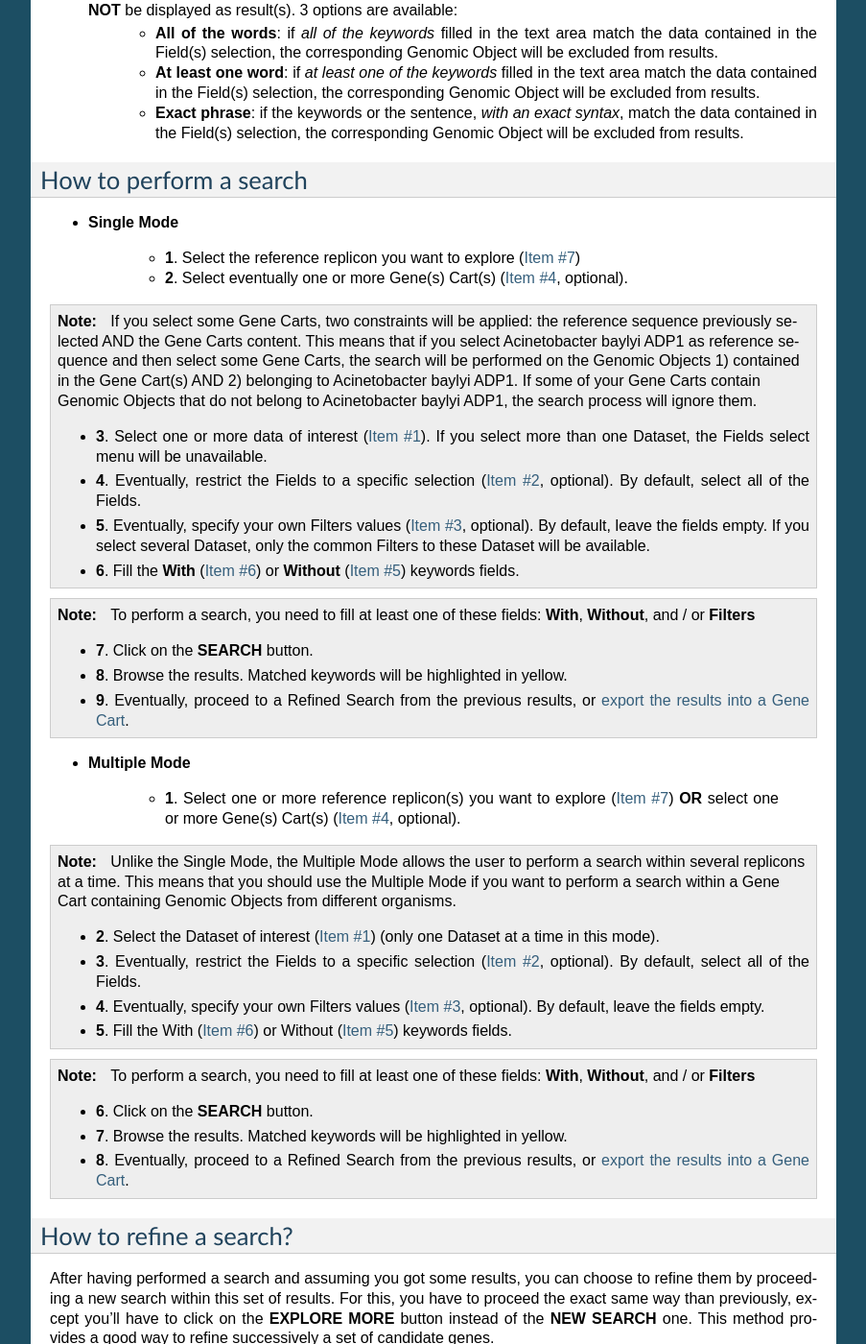
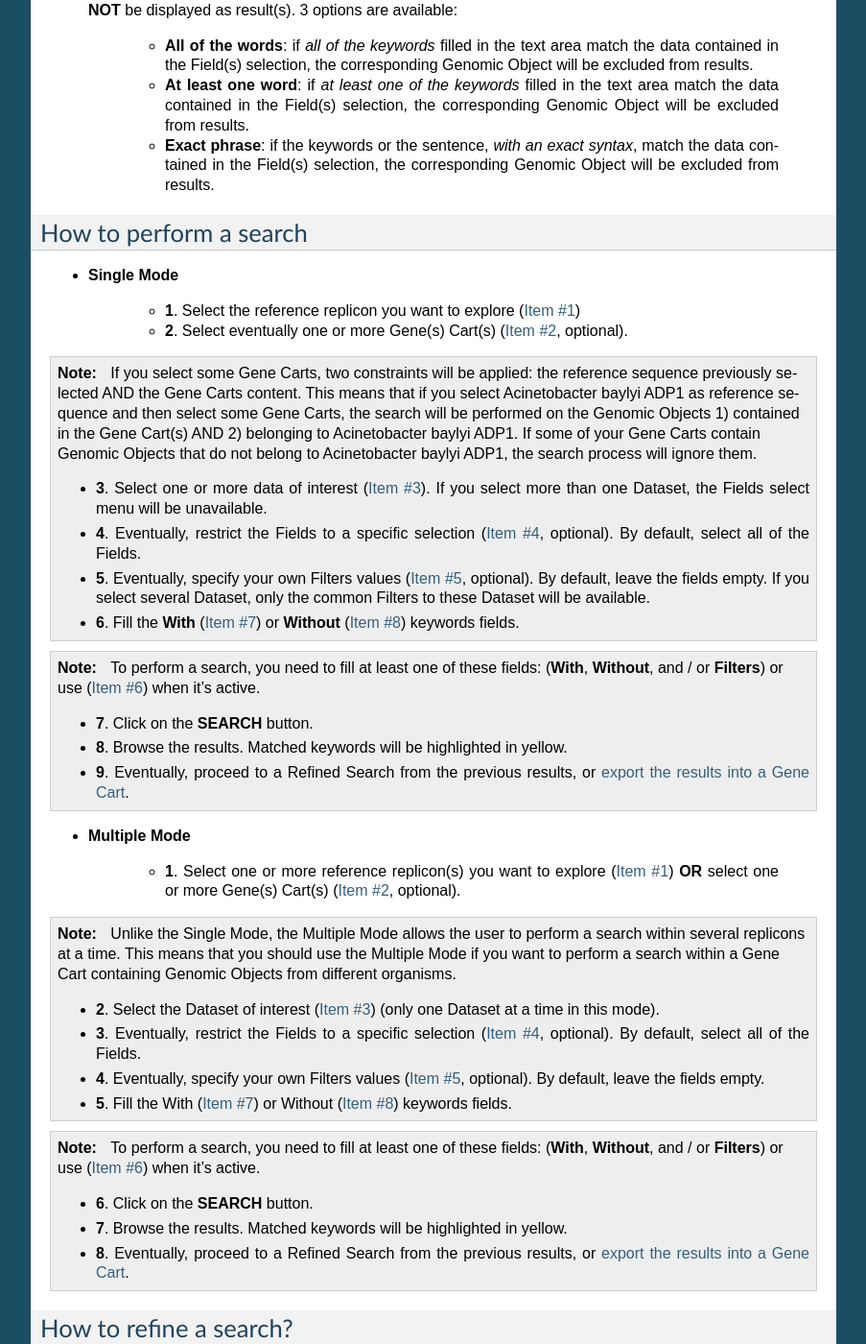
Before and after one commit to labgem/microscope-user-doc, a Sphinx documentation site: the page built from docs/content/search/keywords.rst, in a window 1280 px wide and 1400 px high, scrolled down 4748 px. Shown: the whole window at 96% size, without its empty margins (198-1101 px from the left). Built offline with Sphinx 7.4.7, drawn with Linux system fonts in a browser that asks for light colours; formulas are drawn with MathJax 3.

Commit message:
Update keywords.rst

```diff
--- a/docs/content/search/keywords.rst
+++ b/docs/content/search/keywords.rst
@@ -127,6 +127,7 @@ How to read the With / Without keyword fields and their options?
 	* **Exact phrase**: The system will look for the keywords or the sentence, *with an exact syntax*, into the data contained in the Field(s) selection. This option is very selective.
 
 * **WITHOUT field**: Fill the text area with the keyword(s) you want to *exclude* from the potential results. If the keyword matches some data contained in the Field(s) selection, the corresponding Genomic Object(s) will **NOT** be displayed as result(s). 3 options are available:
+
 	* **All of the words**: if *all of the keywords* filled in the text area match the data contained in the Field(s) selection, the corresponding Genomic Object will be excluded from results.
 	* **At least one word**: if *at least one of the keywords* filled in the text area match the data contained in the Field(s) selection, the corresponding Genomic Object will be excluded from results.
 	* **Exact phrase**: if the keywords or the sentence, *with an exact syntax*, match the data contained in the Field(s) selection, the corresponding Genomic Object will be excluded from results.
@@ -137,34 +138,36 @@ How to perform a search
 
 * **Single Mode**
 
-	* **1**. Select the reference replicon you want to explore (`Item #7 <http://microscope.readthedocs.org/en/latest/content/search/keywords.html#how-to-read-the-interface>`_)
-	* **2**. Select eventually one or more Gene(s) Cart(s) (`Item #4 <http://microscope.readthedocs.org/en/latest/content/search/keywords.html#how-to-read-the-interface>`_, optional).
+	* **1**. Select the reference replicon you want to explore (`Item #1 <http://microscope.readthedocs.org/en/latest/content/search/keywords.html#how-to-read-the-interface>`_)
+	* **2**. Select eventually one or more Gene(s) Cart(s) (`Item #2 <http://microscope.readthedocs.org/en/latest/content/search/keywords.html#how-to-read-the-interface>`_, optional).
 
 .. note:: If you select some Gene Carts, two constraints will be applied: the reference sequence previously selected AND the Gene Carts content. This means that if you select Acinetobacter baylyi ADP1 as reference sequence and then select some Gene Carts, the search will be performed on the Genomic Objects 1) contained in the Gene Cart(s) AND 2) belonging to Acinetobacter baylyi ADP1. If some of your Gene Carts contain Genomic Objects that do not belong to Acinetobacter baylyi ADP1, the search process will ignore them.
 
-	* **3**. Select one or more data of interest (`Item #1 <http://microscope.readthedocs.org/en/latest/content/search/keywords.html#how-to-read-the-interface>`_). If you select more than one Dataset, the Fields select menu will be unavailable.
-	* **4**. Eventually, restrict the Fields to a specific selection (`Item #2 <http://microscope.readthedocs.org/en/latest/content/search/keywords.html#how-to-read-the-interface>`_, optional). By default, select all of the Fields.
-	* **5**. Eventually, specify your own Filters values (`Item #3 <http://microscope.readthedocs.org/en/latest/content/search/keywords.html#how-to-read-the-interface>`_, optional). By default, leave the fields empty. If you select several Dataset, only the common Filters to these Dataset will be available.
-	* **6**. Fill the **With** (`Item #6 <http://microscope.readthedocs.org/en/latest/content/search/keywords.html#how-to-read-the-interface>`_) or **Without** (`Item #5 <http://microscope.readthedocs.org/en/latest/content/search/keywords.html#how-to-read-the-interface>`_) keywords fields.
+	* **3**. Select one or more data of interest (`Item #3 <http://microscope.readthedocs.org/en/latest/content/search/keywords.html#how-to-read-the-interface>`_). If you select more than one Dataset, the Fields select menu will be unavailable.
+	* **4**. Eventually, restrict the Fields to a specific selection (`Item #4 <http://microscope.readthedocs.org/en/latest/content/search/keywords.html#how-to-read-the-interface>`_, optional). By default, select all of the Fields.
+	* **5**. Eventually, specify your own Filters values (`Item #5 <http://microscope.readthedocs.org/en/latest/content/search/keywords.html#how-to-read-the-interface>`_, optional). By default, leave the fields empty. If you select several Dataset, only the common Filters to these Dataset will be available.
+	* **6**. Fill the **With** (`Item #7 <http://microscope.readthedocs.org/en/latest/content/search/keywords.html#how-to-read-the-interface>`_) or **Without** (`Item #8 <http://microscope.readthedocs.org/en/latest/content/search/keywords.html#how-to-read-the-interface>`_) keywords fields.
 
-.. note:: To perform a search, you need to fill at least one of these fields: **With**, **Without**, and / or **Filters**
+
+.. note:: To perform a search, you need to fill at least one of these fields: (**With**, **Without**, and / or **Filters**) or use (`Item #6 <http://microscope.readthedocs.org/en/latest/content/search/keywords.html#how-to-read-the-interface>`_) when it's active.
 
 	* **7**. Click on the **SEARCH** button.
 	* **8**. Browse the results. Matched keywords will be highlighted in yellow.
 	* **9**. Eventually, proceed to a Refined Search from the previous results, or `export the results into a Gene Cart <http://microscope.readthedocs.org/en/latest/content/userpanel/genesbasket.html>`_.
 
+
 * **Multiple Mode**
 
-	* **1**. Select one or more reference replicon(s) you want to explore (`Item #7 <http://microscope.readthedocs.org/en/latest/content/search/keywords.html#how-to-read-the-interface>`_) **OR** select one or more Gene(s) Cart(s) (`Item #4 <http://microscope.readthedocs.org/en/latest/content/search/keywords.html#how-to-read-the-interface>`_, optional).
+	* **1**. Select one or more reference replicon(s) you want to explore (`Item #1 <http://microscope.readthedocs.org/en/latest/content/search/keywords.html#how-to-read-the-interface>`_) **OR** select one or more Gene(s) Cart(s) (`Item #2 <http://microscope.readthedocs.org/en/latest/content/search/keywords.html#how-to-read-the-interface>`_, optional).
 
 .. note:: Unlike the Single Mode, the Multiple Mode allows the user to perform a search within several replicons at a time. This means that you should use the Multiple Mode if you want to perform a search within a Gene Cart containing Genomic Objects from different organisms.
 
-	* **2**. Select the Dataset of interest (`Item #1 <http://microscope.readthedocs.org/en/latest/content/search/keywords.html#how-to-read-the-interface>`_) (only one Dataset at a time in this mode).
-	* **3**. Eventually, restrict the Fields to a specific selection (`Item #2 <http://microscope.readthedocs.org/en/latest/content/search/keywords.html#how-to-read-the-interface>`_, optional). By default, select all of the Fields.
-	* **4**. Eventually, specify your own Filters values (`Item #3 <http://microscope.readthedocs.org/en/latest/content/search/keywords.html#how-to-read-the-interface>`_, optional). By default, leave the fields empty.
-	* **5**. Fill the With (`Item #6 <http://microscope.readthedocs.org/en/latest/content/search/keywords.html#how-to-read-the-interface>`_) or Without (`Item #5 <http://microscope.readthedocs.org/en/latest/content/search/keywords.html#how-to-read-the-interface>`_) keywords fields.
+	* **2**. Select the Dataset of interest (`Item #3 <http://microscope.readthedocs.org/en/latest/content/search/keywords.html#how-to-read-the-interface>`_) (only one Dataset at a time in this mode).
+	* **3**. Eventually, restrict the Fields to a specific selection (`Item #4 <http://microscope.readthedocs.org/en/latest/content/search/keywords.html#how-to-read-the-interface>`_, optional). By default, select all of the Fields.
+	* **4**. Eventually, specify your own Filters values (`Item #5 <http://microscope.readthedocs.org/en/latest/content/search/keywords.html#how-to-read-the-interface>`_, optional). By default, leave the fields empty.
+	* **5**. Fill the With (`Item #7 <http://microscope.readthedocs.org/en/latest/content/search/keywords.html#how-to-read-the-interface>`_) or Without (`Item #8 <http://microscope.readthedocs.org/en/latest/content/search/keywords.html#how-to-read-the-interface>`_) keywords fields.
 
-.. note:: To perform a search, you need to fill at least one of these fields: **With**, **Without**, and / or **Filters**
+.. note:: To perform a search, you need to fill at least one of these fields: (**With**, **Without**, and / or **Filters**) or use (`Item #6 <http://microscope.readthedocs.org/en/latest/content/search/keywords.html#how-to-read-the-interface>`_) when it's active.
 
 	* **6**. Click on the **SEARCH** button.
 	* **7**. Browse the results. Matched keywords will be highlighted in yellow.
```
